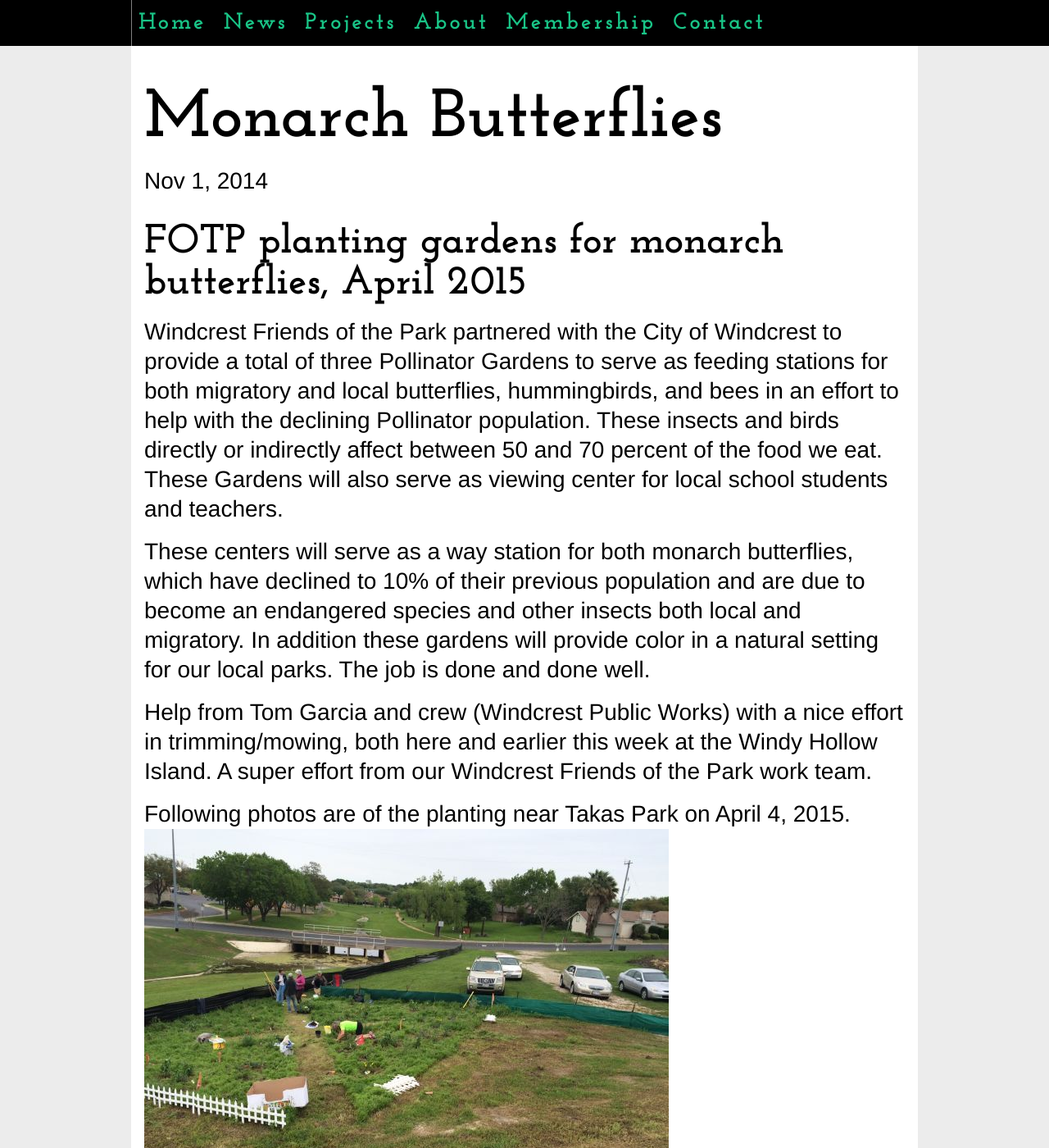
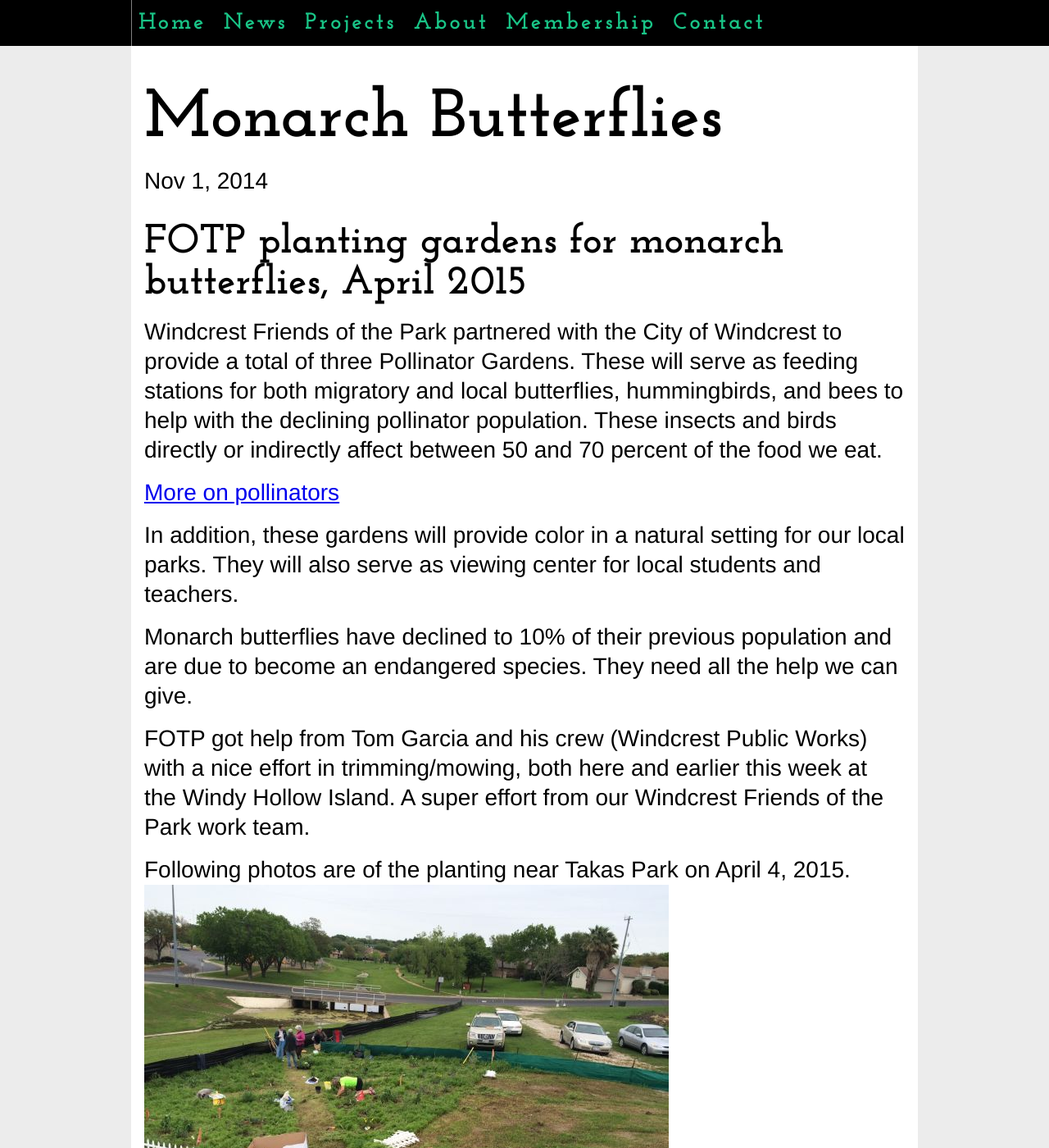
Before and after one commit to friendsoftheparkofwindcresttexas/friendsoftheparkofwindcresttexas.github.io, a Jekyll site: the page built from _posts/2014-11-01-project-milkweed_planting.md, in a window 1280 px wide and 1400 px high. Shown: the whole window at 82% size. Built offline with Jekyll 4.4.1, drawn with Linux system fonts in a browser that asks for light colours; nearby versions of some CDN libraries; some of the changed text lies outside the part shown.

Commit message:
many edits to the gardens page

```diff
--- a/_posts/2014-11-01-project-milkweed_planting.md
+++ b/_posts/2014-11-01-project-milkweed_planting.md
@@ -8,24 +8,24 @@ image: /images/milkweed gardens/Monarch_Butterflies.jpg
 
 ### FOTP planting gardens for monarch butterflies, April 2015
 
-   Windcrest Friends of the Park partnered with the City of Windcrest to provide a total of three Pollinator Gardens to serve as feeding stations for both migratory and local butterflies, hummingbirds, and bees in an effort to help with the declining Pollinator population. These insects and birds directly or indirectly affect between 50 and 70 percent of the food we eat. These Gardens will also serve as viewing center for local school students and teachers.
+Windcrest Friends of the Park partnered with the City of Windcrest to provide a total of three Pollinator Gardens. These will serve as feeding stations for both migratory and local butterflies, hummingbirds, and bees to help with the declining pollinator population. These insects and birds directly or indirectly affect between 50 and 70 percent of the food we eat.
 
-   These centers will serve as a way station for both monarch butterflies, which have declined to 10% of their previous population and are due to become an endangered species and other insects both local and migratory. In addition these gardens will provide color in a natural setting for our local parks. The job is done and done well.
+[More on pollinators](http://www.fws.gov/pollinators/)
 
-   Help from Tom Garcia and crew (Windcrest Public Works) with a nice effort in trimming/mowing, both here and earlier this week at the Windy Hollow Island. A super effort from our Windcrest Friends of the Park work team.
+In addition, these gardens will provide color in a natural setting for our local parks. They will also serve as viewing center for local students and teachers.
+
+Monarch butterflies have declined to 10% of their previous population and are due to become an endangered species. They need all the help we can give.
+
+FOTP got help from Tom Garcia and his crew (Windcrest Public Works) with a nice effort in trimming/mowing, both here and earlier this week at the Windy Hollow Island. A super effort from our Windcrest Friends of the Park work team.
 
 Following photos are of the planting near Takas Park on April 4, 2015.
 ![planting in garden](/images/milkweed gardens/milkweed planting, Takas Park, 1, low res.jpg)
 ![Takas Park butterfly garden volunteers](/images/milkweed gardens/milkweed planting, FOTP volunteers, Takas Park, 1, low res.jpg)
-Left to right: Pat Gorton, TBD, Tom Friday, TBD, Ann Friday.
-Not shown: Terry Gorton and Scott Gorton.
+Left to right: Pat Gorton, Gail Baker, Tom Friday, Arlene Hart, Ann Friday.
+Not shown: Scott Gorton (behind the camera) and Terry Gorton.
 
 Yes, really, it was a cold day in Texas in April.
 
 ![garden fully planted](/images/milkweed gardens/Takas Park garden, completed.JPG)
 
-A real nice looking result but nothing compared to one or two months from now.
-
-Wait and see!
-
-[More on pollinators](http://www.fws.gov/pollinators/)
+A real nice looking result but nothing compared to one or two months from now. Wait and see!
```
